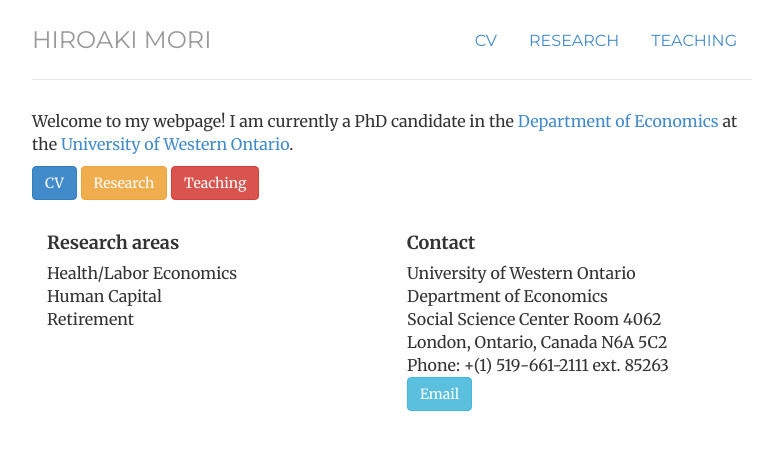
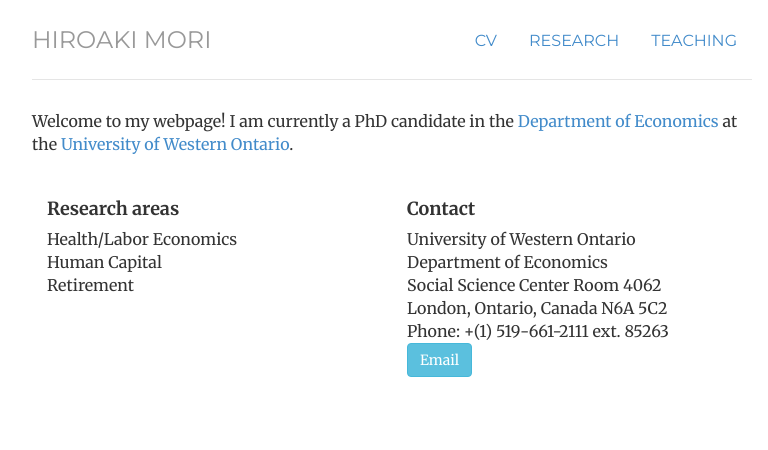
Before and after one commit to morihiroaki/morihiroaki.github.io, a Jekyll site: the page built from index.html, in a window 1280 px wide. Shown: the top 450 px of the page, without its empty margins (248-1016 px from the left). Built offline with Jekyll 4.4.1, drawn with Linux system fonts in a browser that asks for light colours.

Commit message:
Update index.html

```diff
--- a/index.html
+++ b/index.html
@@ -12,9 +12,9 @@
             <div class='row'>
               <div class='col-sm-15'>
               <p> Welcome to my webpage! I am currently a PhD candidate in the <a href="http://economics.uwo.ca/">Department of Economics</a> at the <a href="http://www.uwo.ca/">University of Western Ontario</a>.  </p>
-              <a class="btn btn-primary" href="/cv.html">CV</a>
-              <a class="btn btn-warning" href="/research.html">Research</a>
-              <a class="btn btn-danger" href="/teaching.html">Teaching</a>
+              <!--a class="btn btn-primary" href="/cv.html">CV</a-->
+              <!--a class="btn btn-warning" href="/research.html">Research</a-->
+              <!--a class="btn btn-danger" href="/teaching.html">Teaching</a-->
               </div>
              </div>
     <br/>
```
